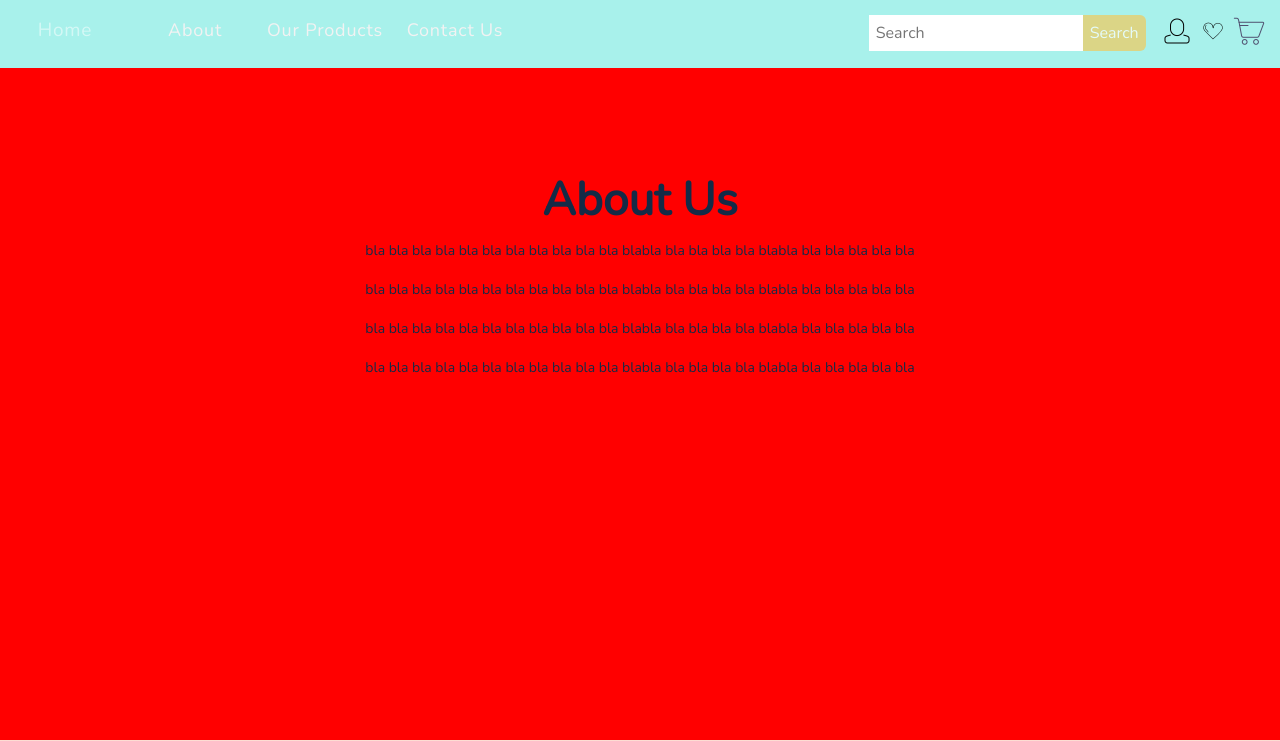
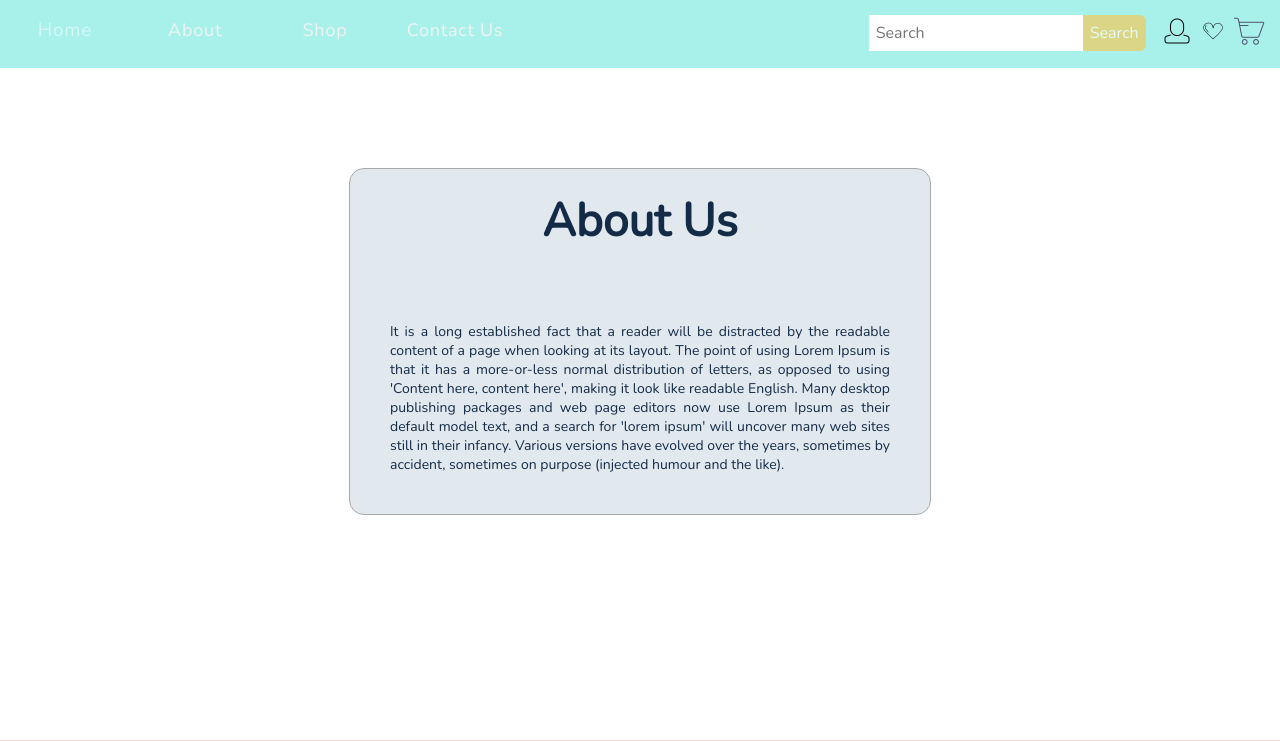
Before and after one commit to meeroslava/Crazy-Socks, a PHP site: page /html/about.html in a window 1280 px wide. Shown: the top 741 px of the page. Run offline with PHP 8.4, Linux system fonts and the light colour scheme; some libraries are stand-ins or nearby versions.

Commit message:
about page
change the test, added some border

```diff
--- a/css/about.css
+++ b/css/about.css
@@ -9,22 +9,31 @@
     text-decoration: none;
 }
 
-.header{
+.header {
     position: relative;
     text-align: center;
+    border: 1px solid;
+    border-color: darkgrey;
+    border-radius: 15px;
+    padding: 20px 20px 20px 20px;
+    background: #E1E8EE;
 }
 
 .header h1{
     color: #142b47;
     font-size: 46px;
     margin-bottom: 10px;
+    padding-bottom: 50px;
 
 }
 
 .header p{
+    margin: 20px 20px 20px 20px;
     color: #142b47;
     font-size: 14px;
-    margin-bottom: 20px;
+    width: 500px;
+    text-align: justify;
+
 }
 
 main{
@@ -36,5 +45,5 @@ main{
 
 
 body {
-    background-color: red;
+
 }
--- a/html/about.html
+++ b/html/about.html
@@ -16,7 +16,7 @@
             <ul>
                 <li><a href="index.html">Home</a></li>
                 <li><a href="about.html">About</a></li>
-                <li><a href="shopNow.html">Our Products</a></li>
+                <li><a href="shopNow.html">Shop</a></li>
                 <li><a href="ContactUs.html">Contact Us</a></li>
              </ul>
 
@@ -36,10 +36,15 @@
         <main>
             <div class="header">
                     <h1>About Us</h1>
-                    <p> bla bla bla bla bla bla bla bla bla bla bla blabla bla bla bla bla blabla bla bla bla bla bla </p>
-                    <p> bla bla bla bla bla bla bla bla bla bla bla blabla bla bla bla bla blabla bla bla bla bla bla </p>
-                    <p> bla bla bla bla bla bla bla bla bla bla bla blabla bla bla bla bla blabla bla bla bla bla bla </p>
-                    <p> bla bla bla bla bla bla bla bla bla bla bla blabla bla bla bla bla blabla bla bla bla bla bla </p>
+                <p>It is a long established fact that a reader will be distracted by the
+                    readable content of a page when looking at its layout.
+                The point of using Lorem Ipsum is that it has a more-or-less normal
+                distribution of letters, as opposed to using 'Content here, content here',
+                making it look like readable English. Many desktop publishing packages and web
+                page editors now use Lorem Ipsum as their default model text, and a search
+                for 'lorem ipsum' will uncover many web sites still in their infancy. Various versions
+                have evolved over the years, sometimes by accident, sometimes on purpose
+                (injected humour and the like).</p>
              </div>
         </main>
 
```
